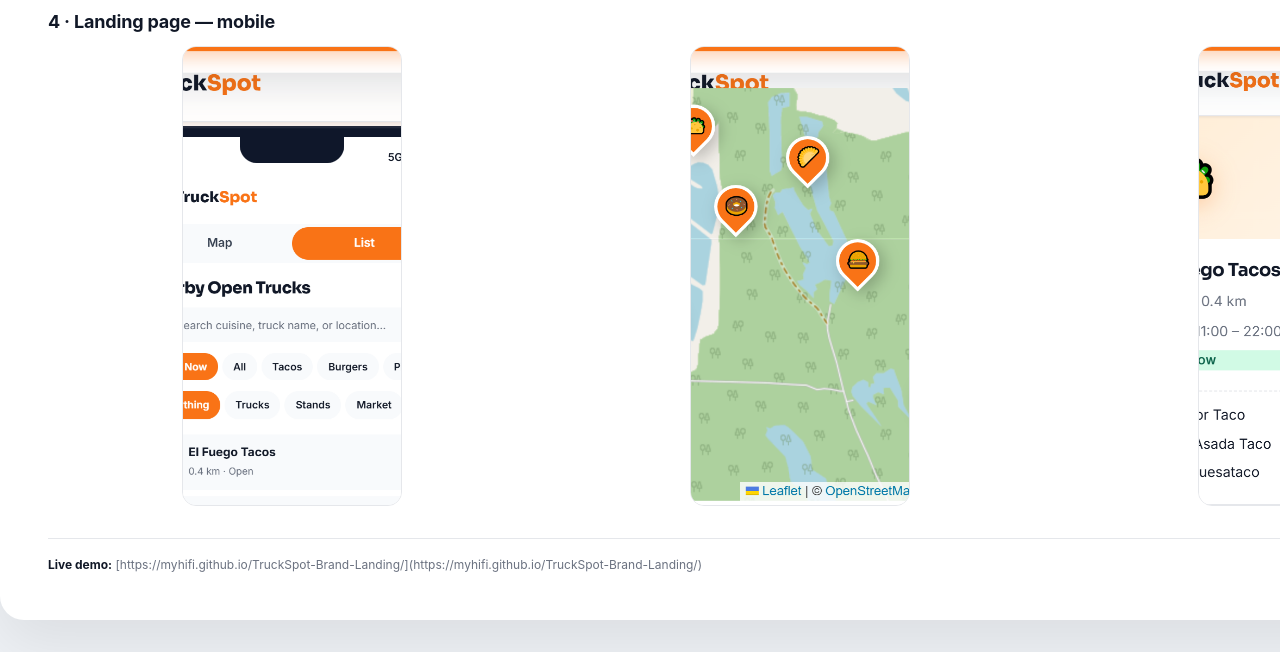
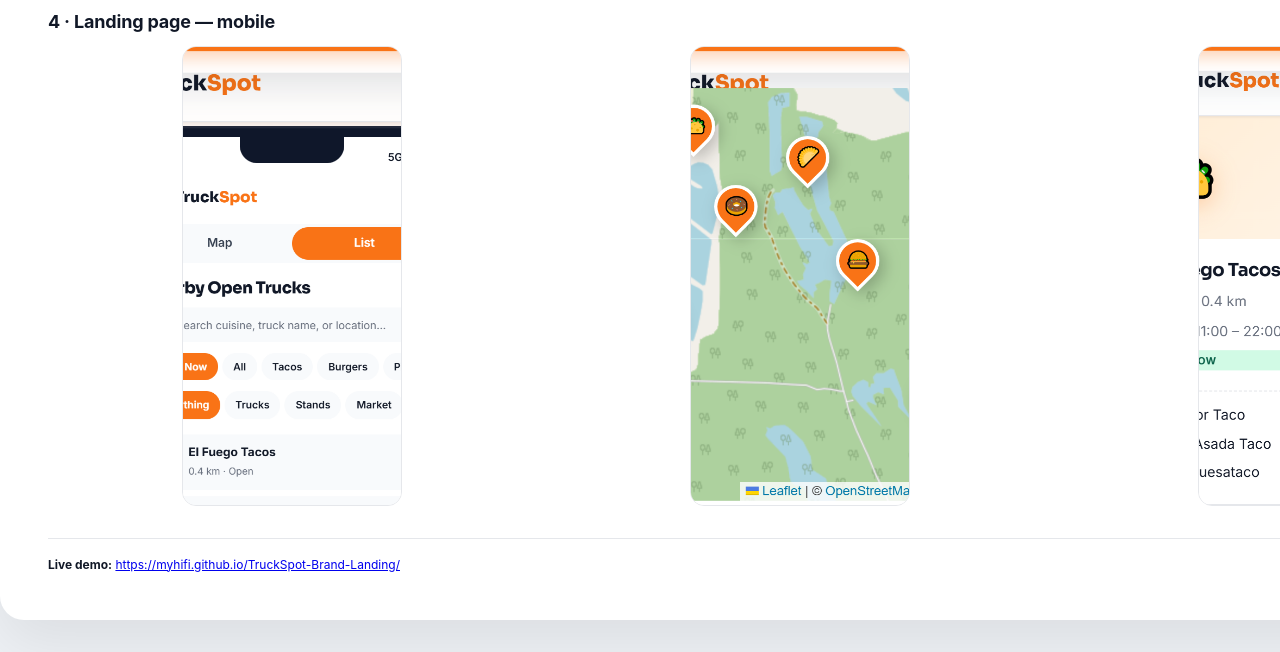
Before and after one commit to myhifi/TruckSpot-Brand-Landing, a website: page presentation.html in a window 1280 px wide. Shown: the part 1865-2517 px from the top of the page. Drawn offline with Linux system fonts and the light colour scheme.

Commit message:
Update live demo link in presentation footer

```diff
--- a/presentation.html
+++ b/presentation.html
@@ -123,7 +123,7 @@
     </div>
 
     <div class="foot">
-      <span><strong>Live demo:</strong> [https://myhifi.github.io/TruckSpot-Brand-Landing/](https://myhifi.github.io/TruckSpot-Brand-Landing/)</span>
+      <span><strong>Live demo:</strong> <a href="https://myhifi.github.io/TruckSpot-Brand-Landing/" target="_blank" rel="noopener noreferrer">https://myhifi.github.io/TruckSpot-Brand-Landing/</a></span>
       <span>© 2025 TruckSpot — contest entry</span>
     </div>
   </div>
```
